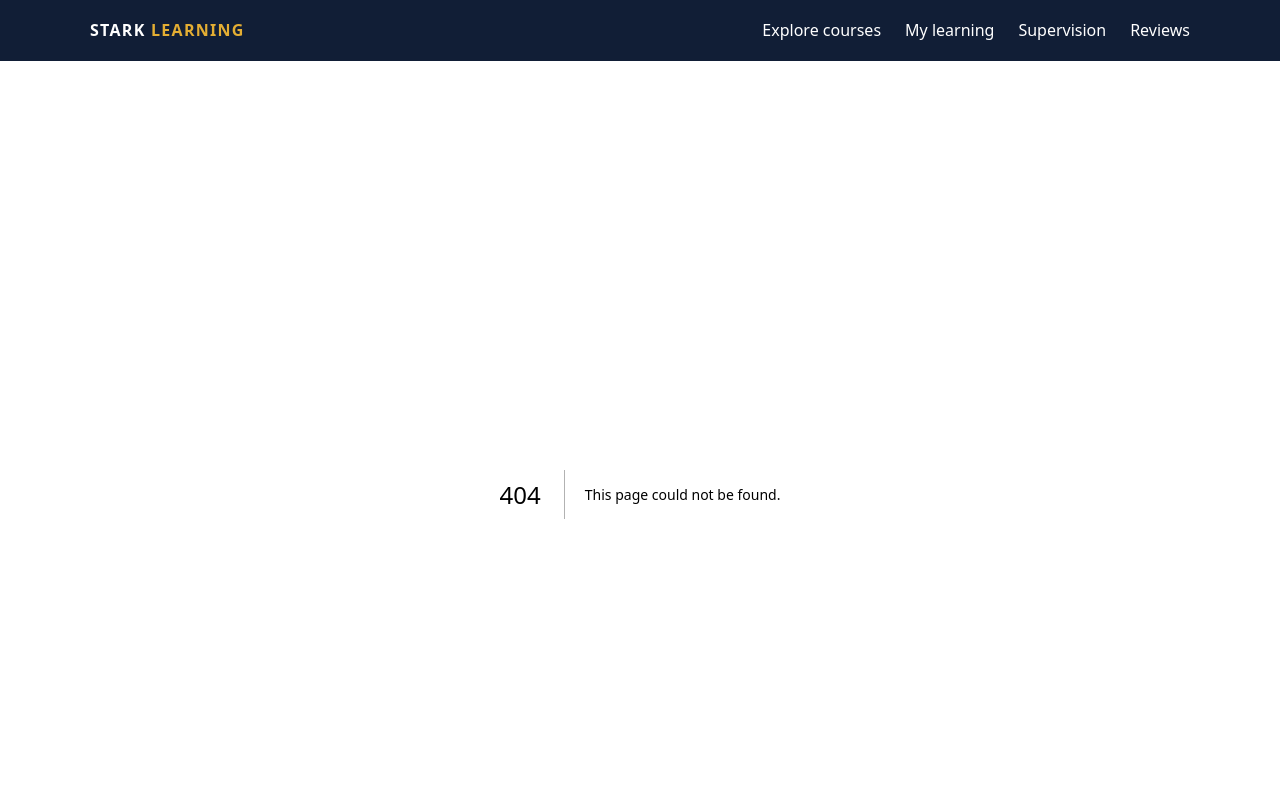
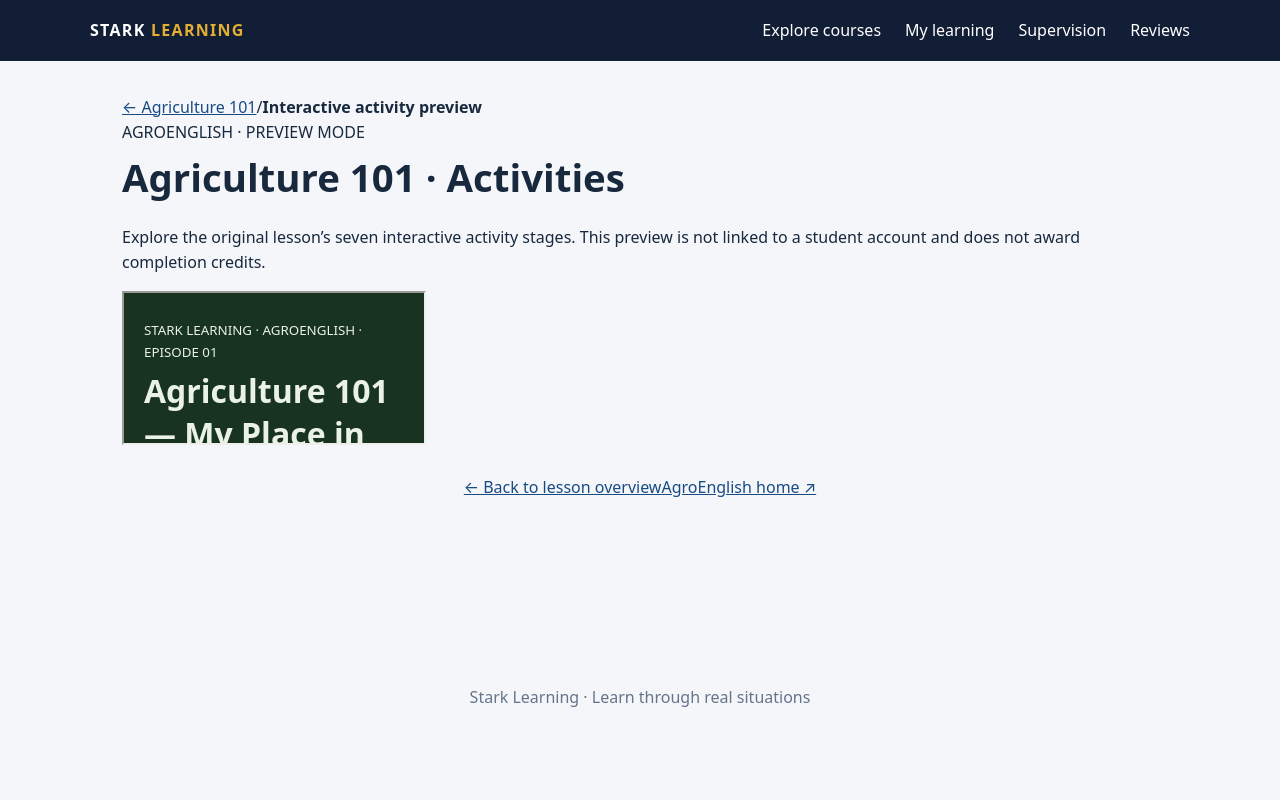
Before and after one commit to theostark2019/stark-english, a Next.js app: page /courses/agroenglish/agriculture-101/activities in a window 1280 px wide. Before the commit this address had no page. Shown: the top 800 px of the page. Built offline with nearby package versions, Linux system fonts and the light colour scheme; no server answers.

Commit message:
Provide safe public preview of existing Agriculture 101 interactive activities, redirect assigned students to saved LMS workflow

```diff
--- /dev/null
+++ b/src/app/courses/agroenglish/agriculture-101/activities/page.tsx
@@ -0,0 +1,27 @@
+export const dynamic='force-dynamic';
+import Link from 'next/link';
+import {redirect} from 'next/navigation';
+import {serverClient} from '@/lib/supabase/server';
+export default async function Agro101ActivitiesPreview(){
+ const sb=await serverClient();
+ const {data:{user}}=await sb.auth.getUser();
+ if(user){
+  const {data:episode}=await sb.from('episodes').select('id').eq('code','AGRO-A1-01').maybeSingle();
+  if(episode){
+   const {data:assignment}=await sb.from('lesson_assignments').select('id')
+    .eq('student_id',user.id).eq('episode_id',episode.id).limit(1).maybeSingle();
+   if(assignment)redirect('/lessons/'+assignment.id);
+  }
+ }
+ return <div className="agrs-page agrs-preview-activities"><div className="agrs-shell">
+  <div className="agrs-breadcrumb"><Link href="/courses/agroenglish/agriculture-101">← Agriculture 101</Link>
+   <span>/</span><strong>Interactive activity preview</strong></div>
+  <header className="agrs-preview-head"><span className="agrs-kicker">AGROENGLISH · PREVIEW MODE</span>
+   <h1>Agriculture 101 · Activities</h1><p>Explore the original lesson’s seven interactive activity stages. This preview is not linked to a student account and does not award completion credits.</p>
+  </header>
+  <iframe className="agrs-preview-iframe" src="/lessons/agriculture101.html?preview=1"
+   title="Agriculture 101 original interactive activities preview" allow="microphone"/>
+  <footer className="agrs-footer"><Link href="/courses/agroenglish/agriculture-101">← Back to lesson overview</Link>
+   <Link href="/courses/agroenglish">AgroEnglish home ↗</Link></footer>
+ </div></div>;
+}
```
